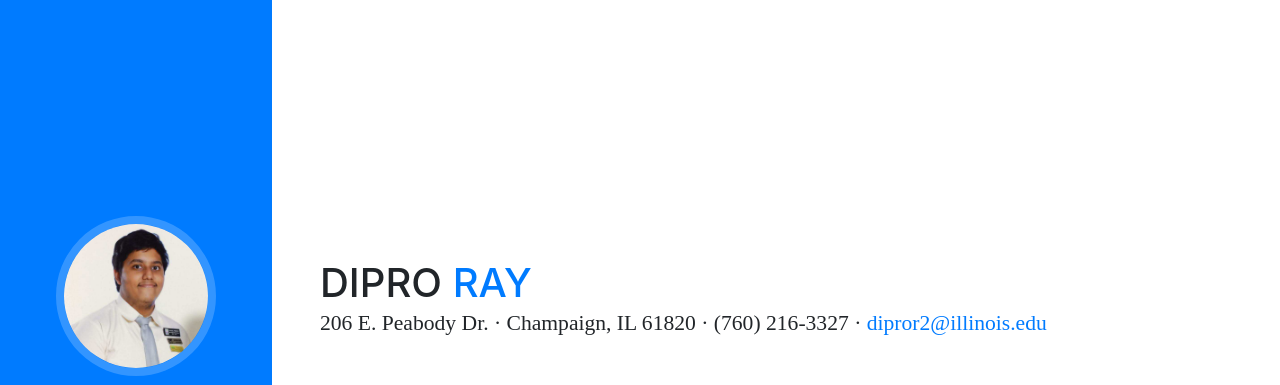
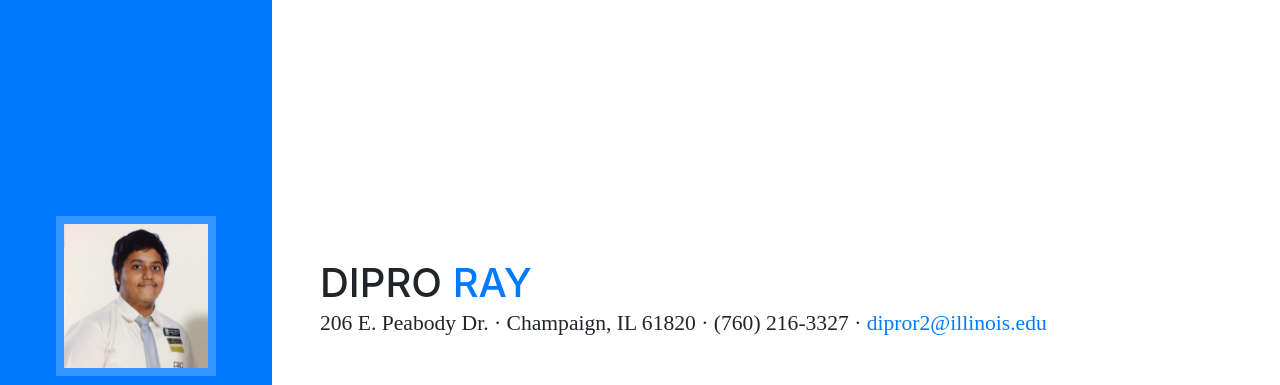
Before and after one commit to diproray/diproray.github.io, a website with bundled scripts: page index.html in a window 1280 px wide. Shown: the top 385 px of the page. Built offline with nearby package versions, Linux system fonts and the light colour scheme.

Commit message:
Changed profile picture appearance.

```diff
--- a/index.html
+++ b/index.html
@@ -29,7 +29,7 @@
       <a class="navbar-brand js-scroll-trigger" href="#page-top">
         <span class="d-block d-lg-none">Dipro Ray</span>
         <span class="d-none d-lg-block">
-          <img class="img-fluid img-profile rounded-circle mx-auto mb-2" src="img/profile.jpg" alt="">
+          <img class="img-fluid img-profile mx-auto mb-2" src="img/profile.jpg" alt="">
         </span>
       </a>
       <button class="navbar-toggler" type="button" data-toggle="collapse" data-target="#navbarSupportedContent" aria-controls="navbarSupportedContent" aria-expanded="false" aria-label="Toggle navigation">
```
